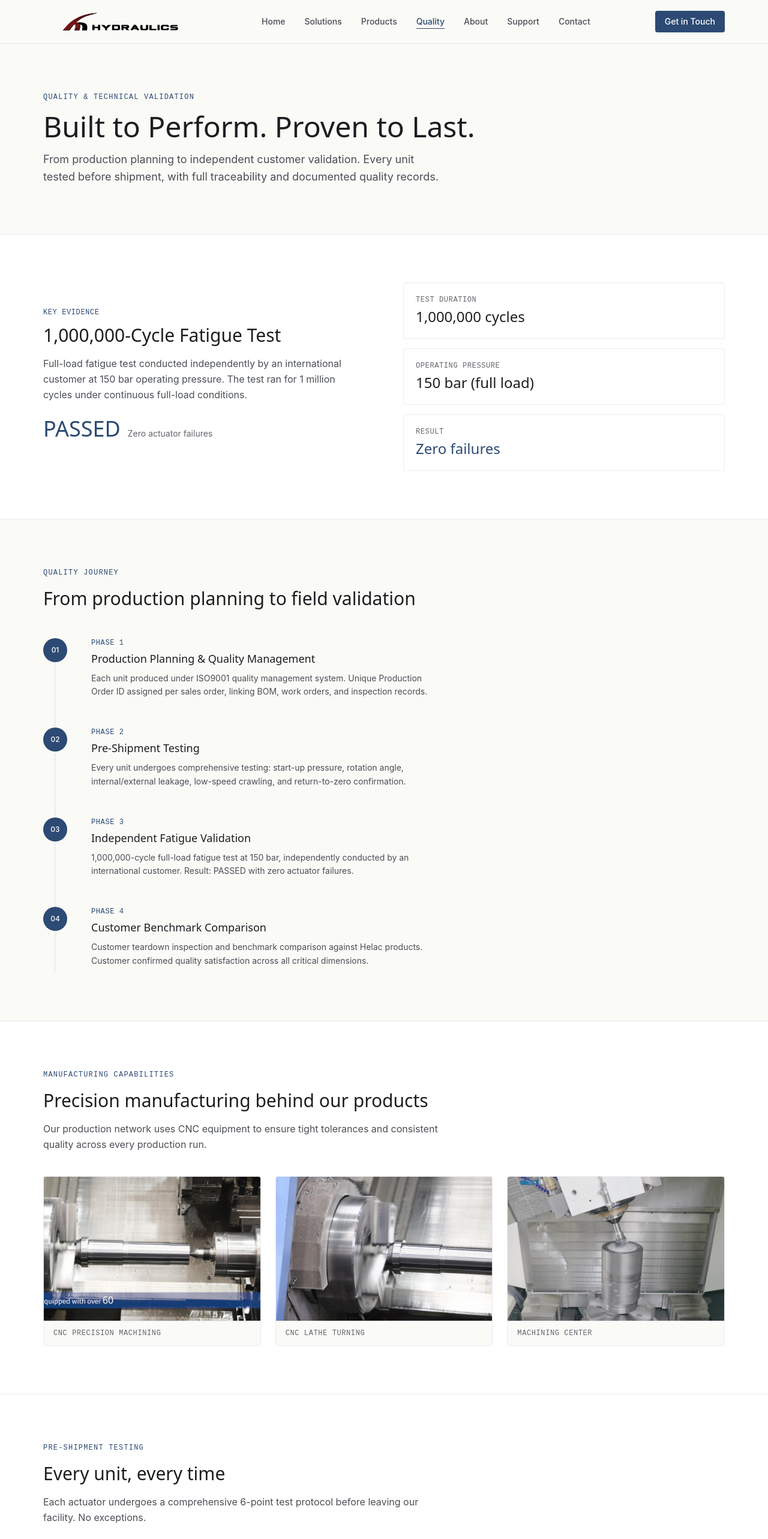
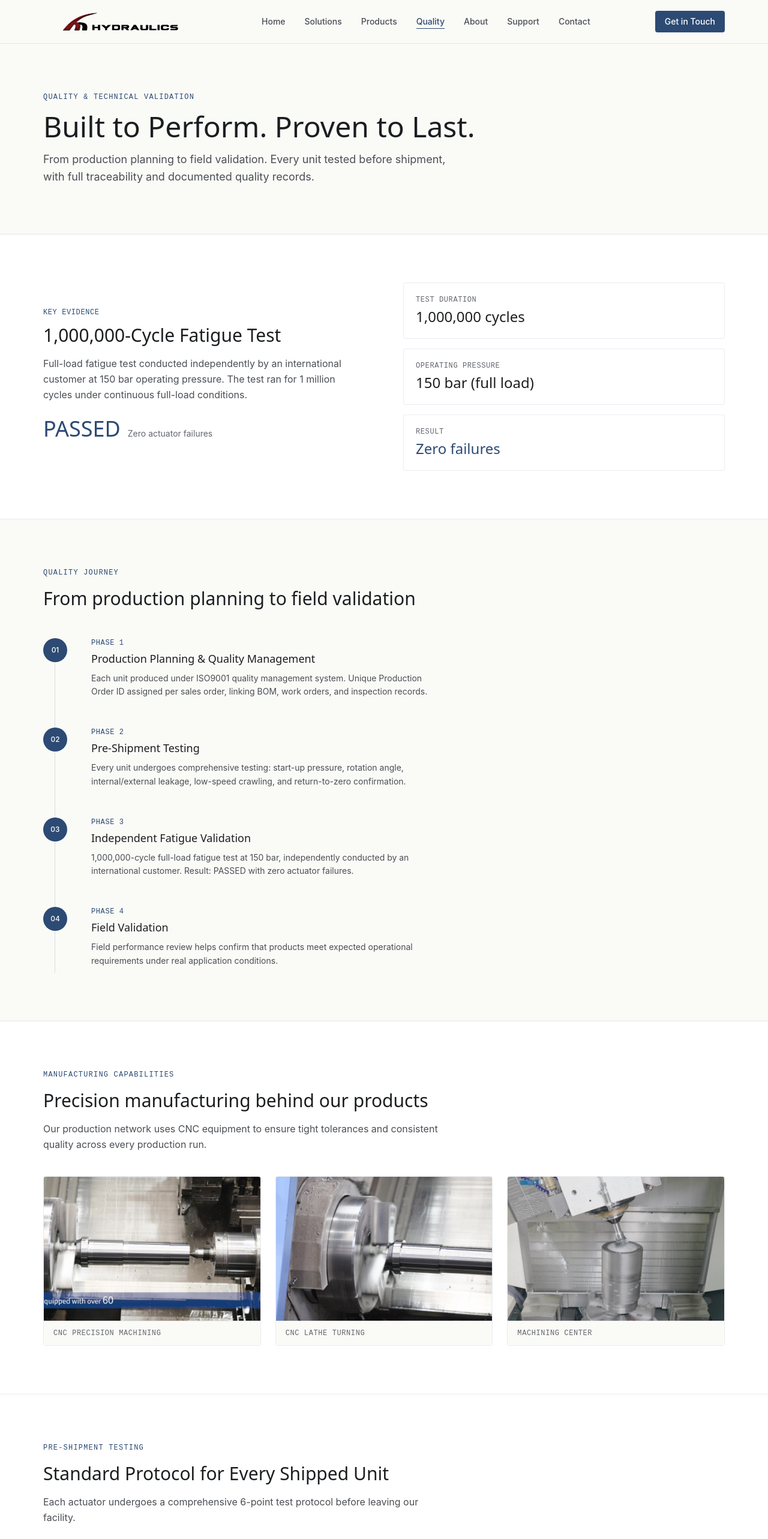
Before and after one commit to baizihuang-dijun/hm-hydraulics, a Next.js app: page /quality in a window 1280 px wide. Shown: the top 2566 px of the page at 60% size. Built offline with nearby package versions, Linux system fonts and the light colour scheme; a web font is replaced by a local one.

Commit message:
fix: calibrate Quality page wording per Phase 3B-1 requirements
Coze-Commit-Type: user
Coze-User-ID: 2750326345577628
Coze-Conversation-ID: 12897207

```diff
--- a/src/app/quality/page.tsx
+++ b/src/app/quality/page.tsx
@@ -28,9 +28,9 @@ const milestones = [
   },
   {
     phase: 'Phase 4',
-    title: 'Customer Benchmark Comparison',
+    title: 'Field Validation',
     description:
-      'Customer teardown inspection and benchmark comparison against Helac products. Customer confirmed quality satisfaction across all critical dimensions.',
+      'Field performance review helps confirm that products meet expected operational requirements under real application conditions.',
   },
 ];
 
@@ -54,7 +54,7 @@ export default function QualityPage() {
             Built to Perform. Proven to Last.
           </h1>
           <p className="text-lg text-[#4A4E54] leading-relaxed max-w-2xl">
-            From production planning to independent customer validation. Every unit
+            From production planning to field validation. Every unit
             tested before shipment, with full traceability and documented quality records.
           </p>
         </div>
@@ -218,11 +218,11 @@ export default function QualityPage() {
         <div className="max-w-[1200px] mx-auto px-6 md:px-8 py-16 md:py-20">
           <p className="eyebrow text-[#2C4A73] mb-4">PRE-SHIPMENT TESTING</p>
           <h2 className="font-heading text-2xl md:text-3xl font-medium text-[#1B1E20] mb-4">
-            Every unit, every time
+            Standard Protocol for Every Shipped Unit
           </h2>
           <p className="text-[#4A4E54] leading-relaxed max-w-2xl mb-10">
             Each actuator undergoes a comprehensive 6-point test protocol
-            before leaving our facility. No exceptions.
+            before leaving our facility.
           </p>
 
           <div className="grid grid-cols-1 sm:grid-cols-2 lg:grid-cols-3 gap-4">
```
